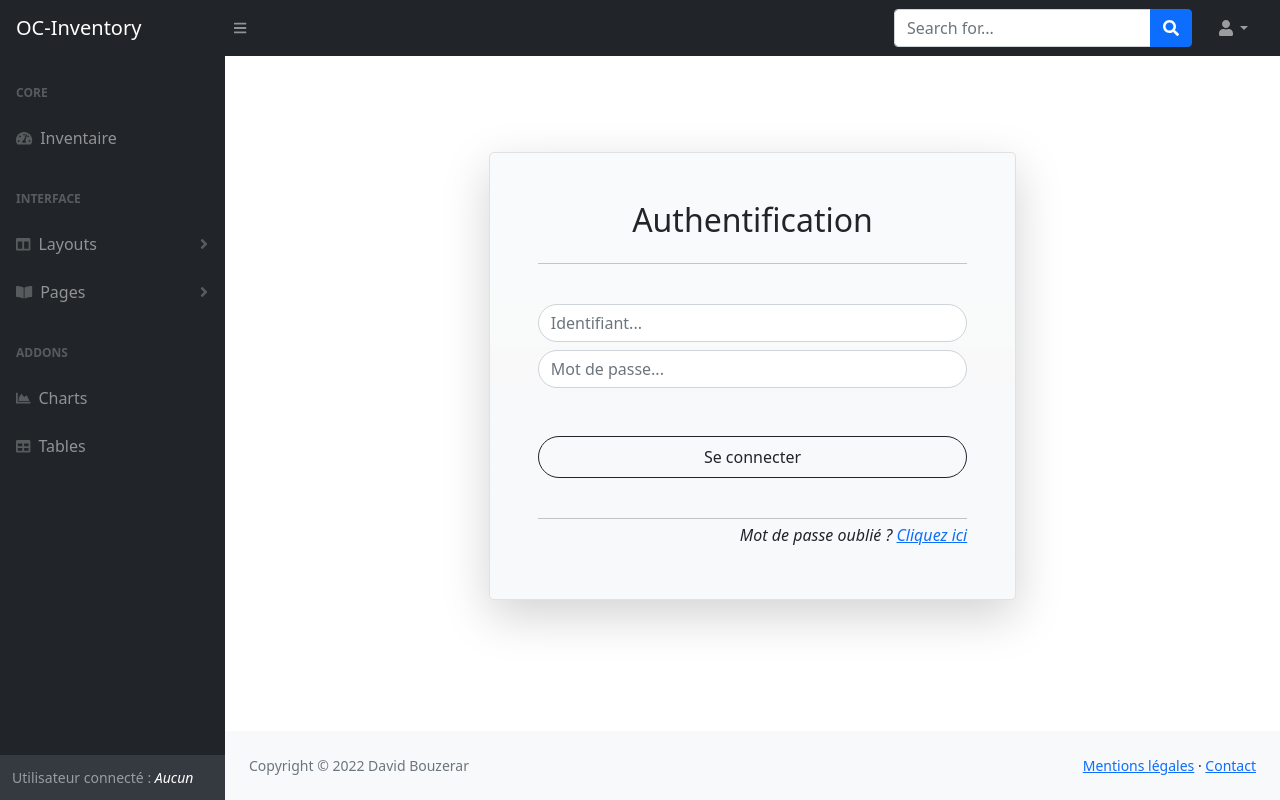
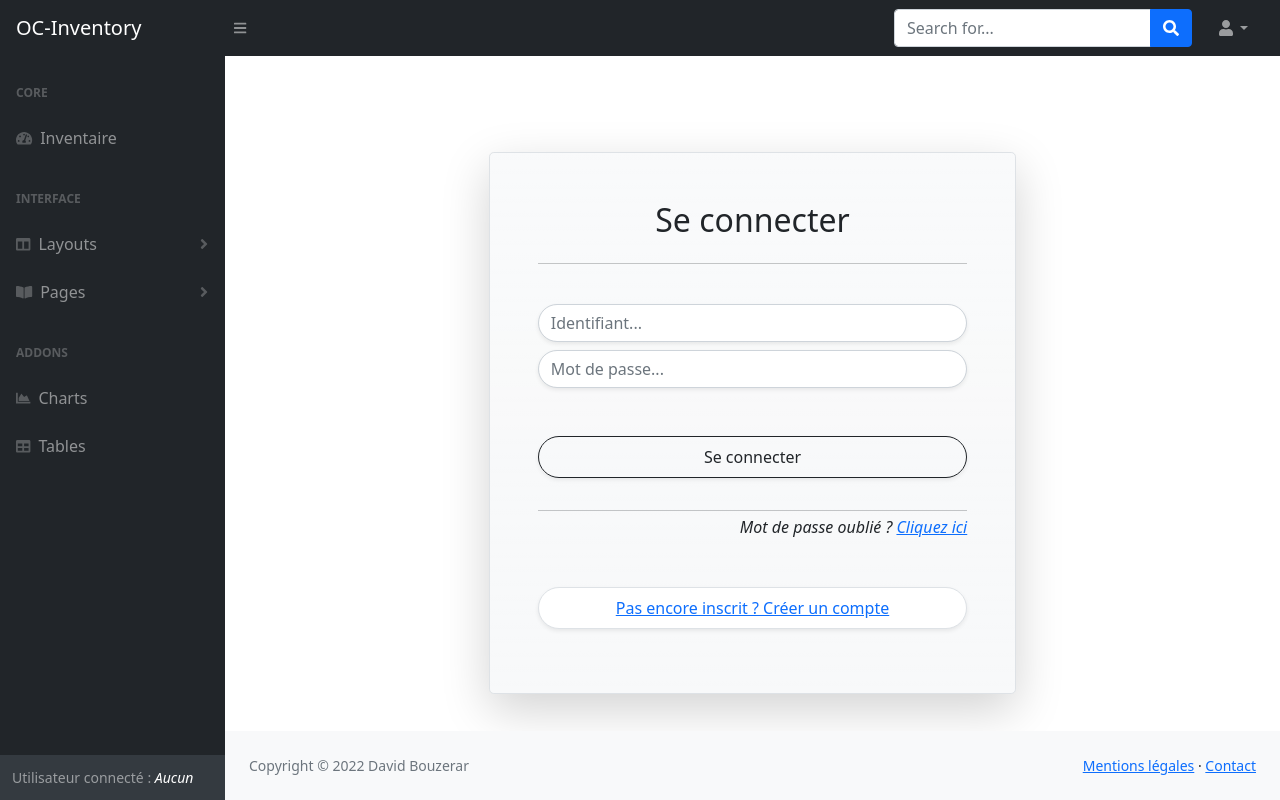
Before and after one commit to Eidocode/OC_Project13, a Django app: page /users/login/ in a window 1280 px wide. Run offline with Django 3.2, Linux system fonts and the light colour scheme; some libraries are stand-ins or nearby versions.

Commit message:
- Continue Login page

```diff
--- a/users/forms.py
+++ b/users/forms.py
@@ -10,7 +10,7 @@ class LoginForm(forms.Form):
         widget = forms.TextInput(
             attrs={
                 'placeholder': 'Identifiant...',
-                'class': 'rounded-pill form-control'
+                'class': 'rounded-pill form-control shadow-sm'
             }
         )
     )
@@ -20,7 +20,7 @@ class LoginForm(forms.Form):
         widget=forms.PasswordInput(
             attrs={
                 'placeholder': 'Mot de passe...',
-                'class': 'rounded-pill form-control'
+                'class': 'rounded-pill form-control shadow-sm'
             }
         )
     )
--- a/users/templates/registration/login.html
+++ b/users/templates/registration/login.html
@@ -7,7 +7,7 @@
     <div class="container h-100">
         <div class="row align-items-center justify-content-center">
             <div class="shadow-lg rounded-3 bg-light bg-gradient px-5 mt-5 py-5 col-lg-6 border">
-                <h2 class="mb-4 text-center">Authentification</h2>
+                <h2 class="mb-4 text-center">Se connecter</h2>
                 <hr class="divider"/>
                 <form method="POST" class="py-4">
                     {% csrf_token %}
@@ -21,16 +21,22 @@
                     </div>
 
                     <div class="text-center mt-5">
-                        <button id="logon_btn" class="col-12 btn btn-outline-dark rounded-pill text-center py-2" type="submit">
+                        <button id="logon_btn" class="col-12 shadow-sm btn btn-outline-dark rounded-pill text-center py-2" type="submit">
                             Se connecter
                         </button>
                     </div>
 
+
                 </form>
-                <hr class="divider mb-0 mt-3"/>
+                <hr class="divider mb-0 mt-2"/>
                 <p class="my-1 font-weight-lighter font-italic text-end">
                     <i>Mot de passe oublié ? <a href={%  url 'reset_password' %}>Cliquez ici</a></i>
                 </p>
+                <div class="text-center mt-5">
+                    <p class="border shadow-sm col-12 text-center bg-white rounded-pill py-2">
+                        <a href={%  url 'signup' %}>Pas encore inscrit ? Créer un compte</a>
+                    </p>
+                </div>
             </div>
         </div>
     </div>
--- a/users/urls.py
+++ b/users/urls.py
@@ -4,7 +4,7 @@ from django.urls import path, include
 from . import views
 
 urlpatterns = [
-    url(r'^login/', views.login, name='login'),
+    url(r'^login/', views.login_page, name='login'),
     url(r'^signup/', views.signup, name='signup'),
     url(r'^account/', views.account, name='account'),
     url(r'^change_pwd/$', views.change_password, name='change_password'),
--- a/users/views.py
+++ b/users/views.py
@@ -1,5 +1,6 @@
 from django.contrib import messages
-from django.contrib.auth import get_user_model, update_session_auth_hash
+from django.contrib.auth import get_user_model, update_session_auth_hash, \
+    authenticate, login
 from django.contrib.auth.forms import PasswordChangeForm, PasswordResetForm, \
     SetPasswordForm
 from django.contrib.sites.shortcuts import get_current_site
@@ -13,12 +14,23 @@ from users.forms import SignupForm, LoginForm
 from users.token import token_generator
 
 
-def login(request):
+def login_page(request):
     form = LoginForm()
     if request.method == 'POST':
         form = LoginForm(request.POST)
         if form.is_valid():
-            pass
+            user = authenticate(
+                username = form.cleaned_data['username'],
+                password = form.cleaned_data['password'],
+            )
+            if user is not None:
+                login(request, user)
+                messages.success(request, f'Hello {user.username}! You have been logged in...')
+                return redirect('/')
+        else:
+            for error in list(form.errors.values()):
+                messages.error(request, error)
+
     return render(request, 'registration/login.html', {'form': form})
 
 
```
